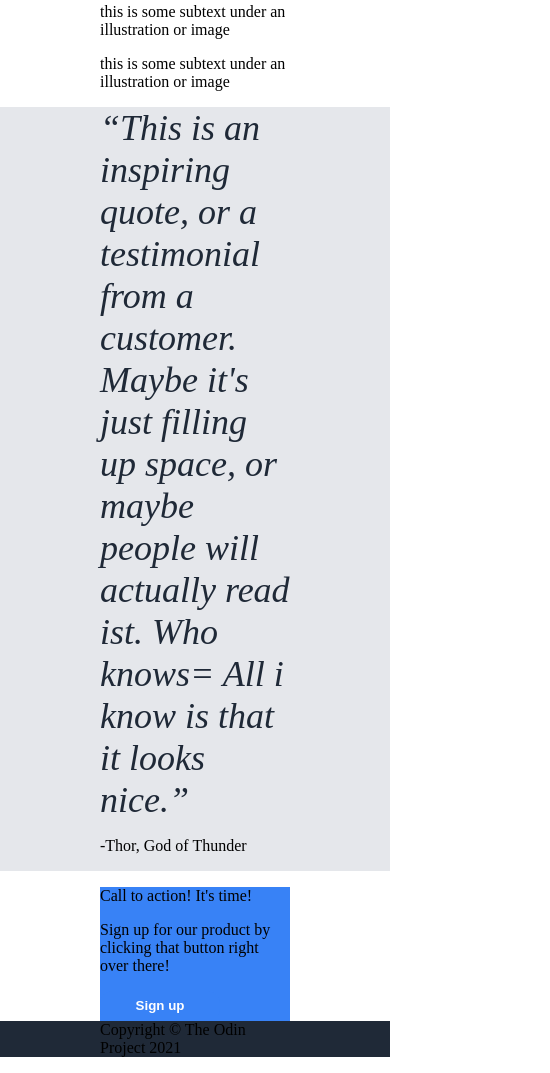
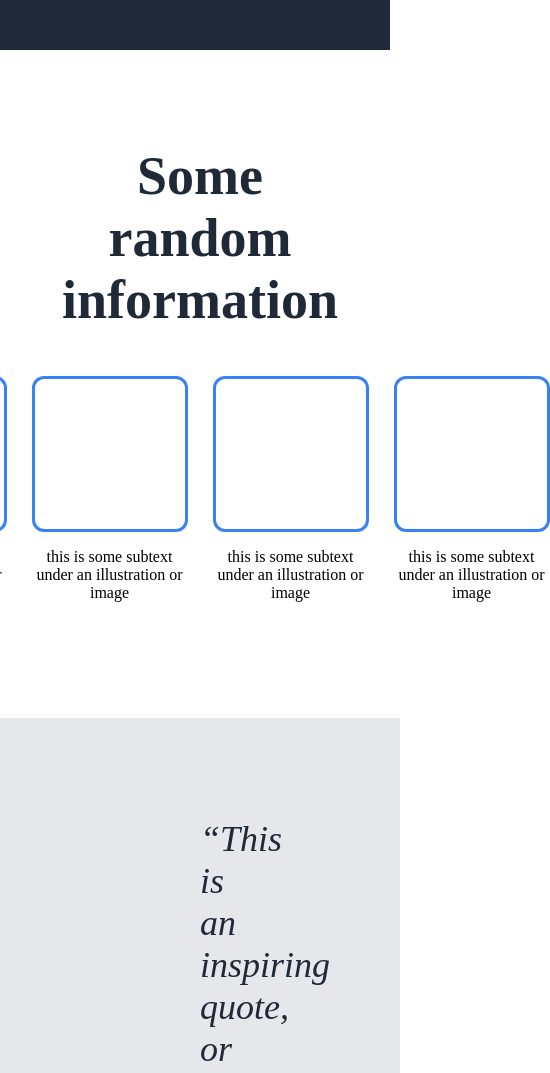
Before and after one commit to dpanhey/landing-page, a plain HTML site: page index.html in a window 390 px wide. Shown: the part 927-2000 px from the top of the page, 550 px wide, since content can reach past the window. Drawn offline with Linux system fonts and the light colour scheme.

Commit message:
Styles.css: first draft of content-section, changed the fixed height of sections to padding in order to make it responsive

```diff
--- a/styles.css
+++ b/styles.css
@@ -96,16 +96,16 @@ a {
 /* ----- HERO ----- */
 
 .hero {
-    padding: 0 100px;
+    padding: 0 150px;
     display: flex;
     align-items: center;
     justify-content: space-evenly;
-    height: 500px;
 }
 
 .hero article {
     display: flex;
-    height: 250px;
+    width: 100%;
+    padding: 100px 0;
     gap: 50px;
 }
 
@@ -114,7 +114,7 @@ a {
     flex-direction: column;
     justify-content: center;
     width: 50%;
-    height: 100%;
+    height: auto;
 }
 
 .hero-text h1 {
@@ -124,32 +124,66 @@ a {
 .hero-img {
     display: flex;
     justify-content: center;
-    align-items: center;
+    align-items: stretch;
     width: 50%;
     background-color: #8a8a8a;
-    height: 100%;
+}
+
+.hero-img p {
+    display: flex;
+    align-self: center;
 }
 
 /* ----- CONTENT ----- */
 
 .content {
-    padding: 0 100px;
+    padding: 50px 200px 100px;
+    display: flex;
+    flex-direction: column;
+    align-items: center;
+}
+
+.content-title {
+    text-align: center;
+}
+
+.content-cards {
+    display: flex;
+    justify-content: space-around;
+    gap: 25px;
+}
+
+.card {
+    display: flex;
+    flex-direction: column;
+    align-items: center;
+}
+
+.card-img {
+    height: 150px;
+    width: 150px;
+    border: 3px solid #3882F6;
+    border-radius: 12px;
+}
+
+.content-cards p {
+    text-align: center;
 }
 
 /* ----- TESTIMONIAL ----- */
 
 .testimonial {
-    padding: 0 100px;
+    padding: 100px 200px;
 }
 
 /* ----- CALL-TO-ACTION ----- */
 
 .cta {
-    padding: 0 100px;
+    padding: 100px 150px;
 }
 
 /* ----- FOOTER ----- */
 
 .footer {
-    padding: 0 100px;
+    padding: 0 150px;
 }
```
